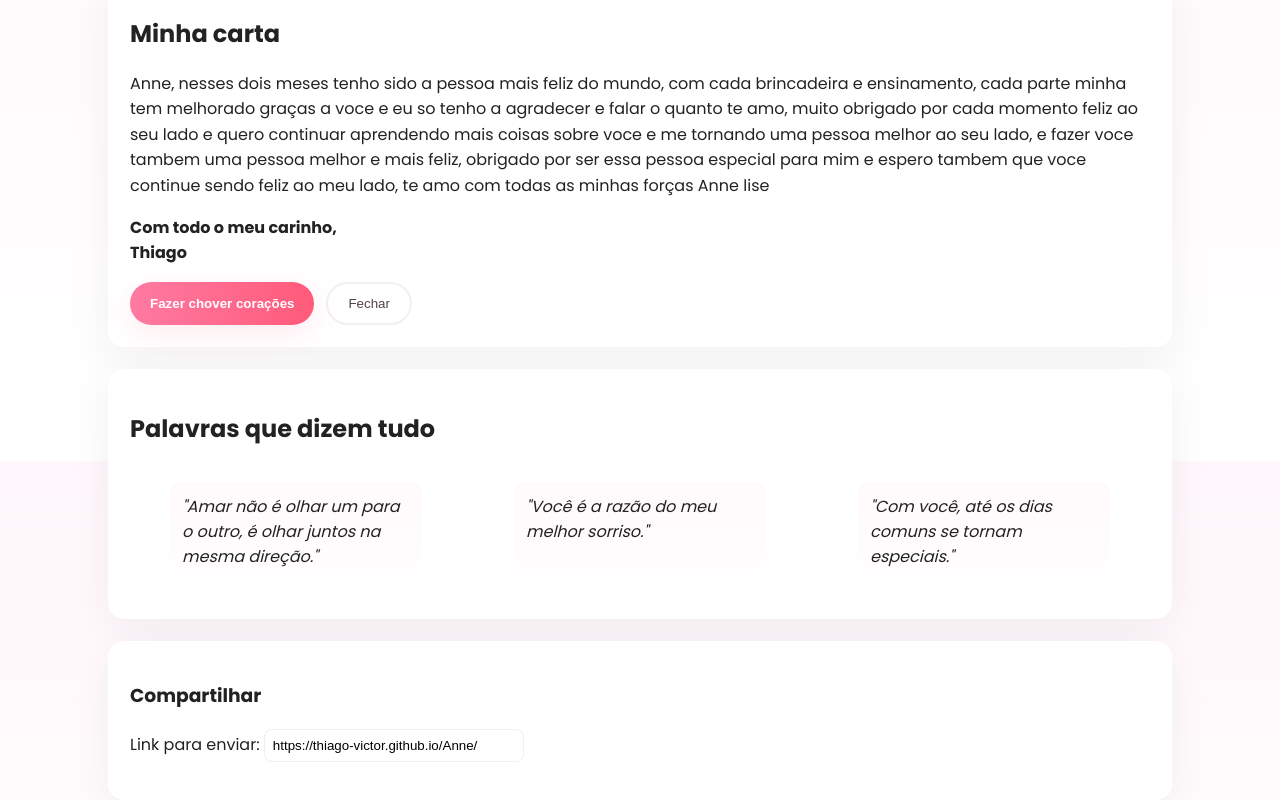
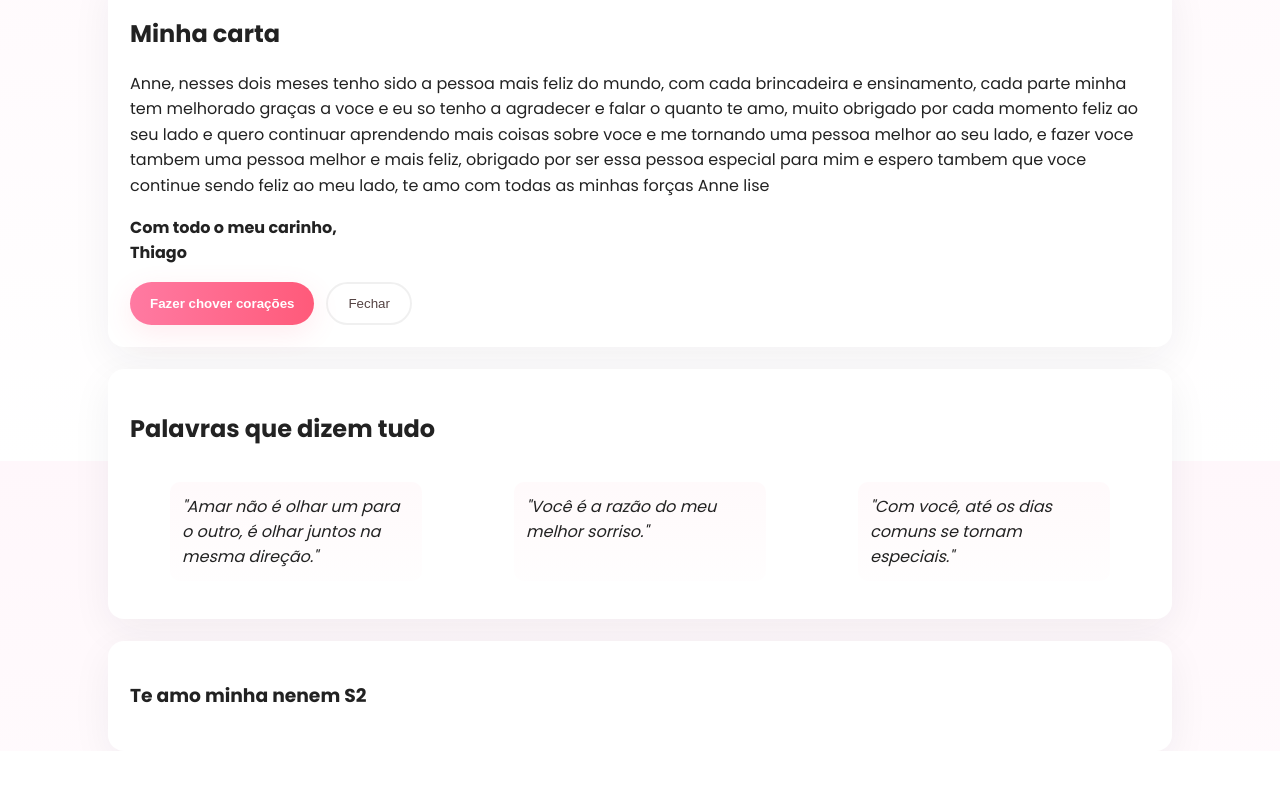
Before and after one commit to Thiago-Victor/Anne, a plain HTML site: page index.html in a window 1280 px wide. Shown: the part 1939-2739 px from the top of the page. After the commit the page ends 2690 px from the top, so only its background shows below. Drawn offline with Linux system fonts and the light colour scheme.

Commit message:
Update index.html

```diff
--- a/index.html
+++ b/index.html
@@ -123,8 +123,7 @@
     <section class="card footer-card">
       <div class="footer-grid">
         <div class="share">
-          <h3>Compartilhar</h3>
-          <p>Link para enviar: <input class="share-link" readonly value="https://thiago-victor.github.io/Anne/"/></p>
+          <h3>Te amo minha nenem S2</h3>
         </div>
       </div>
     </section>
```
